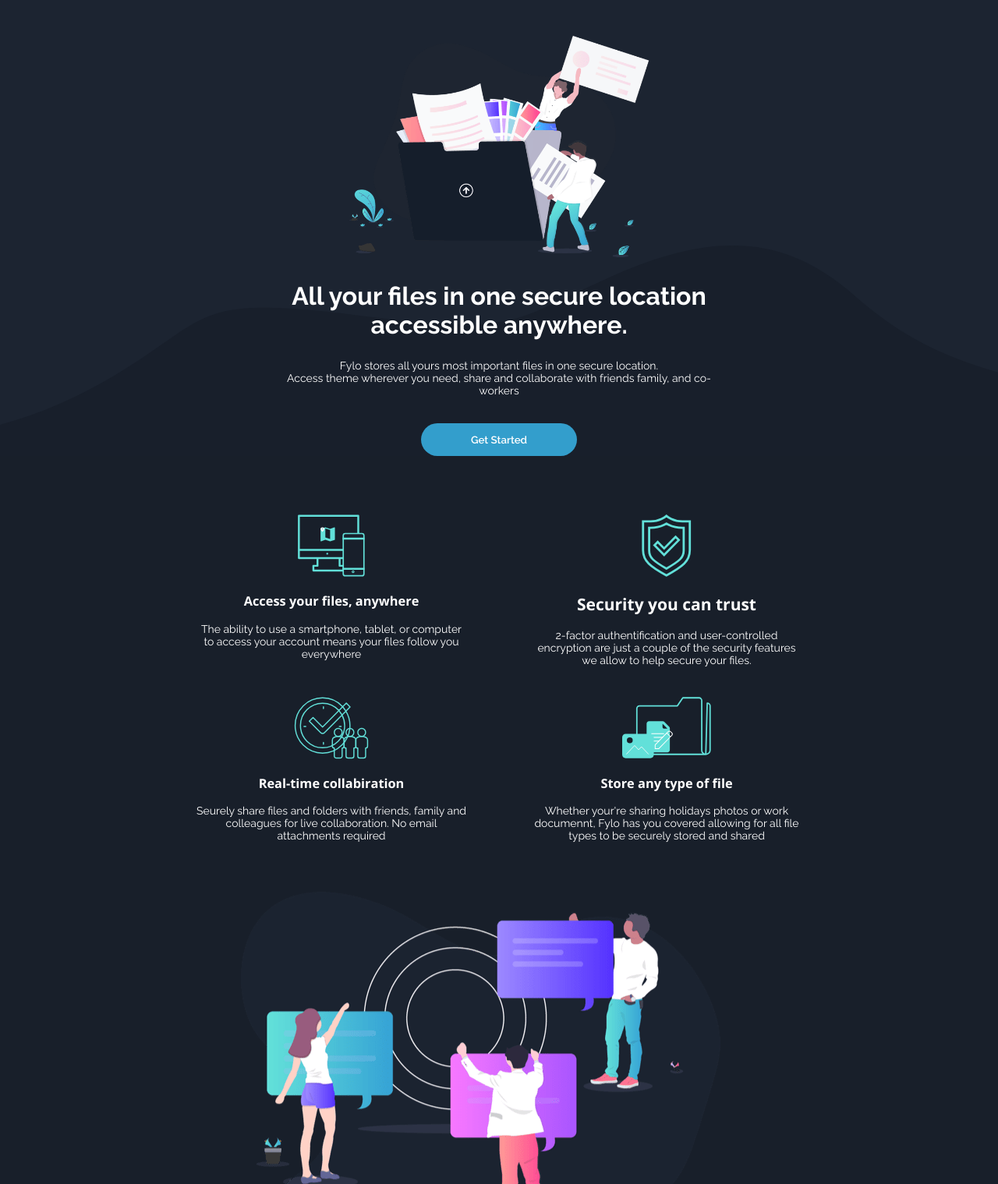
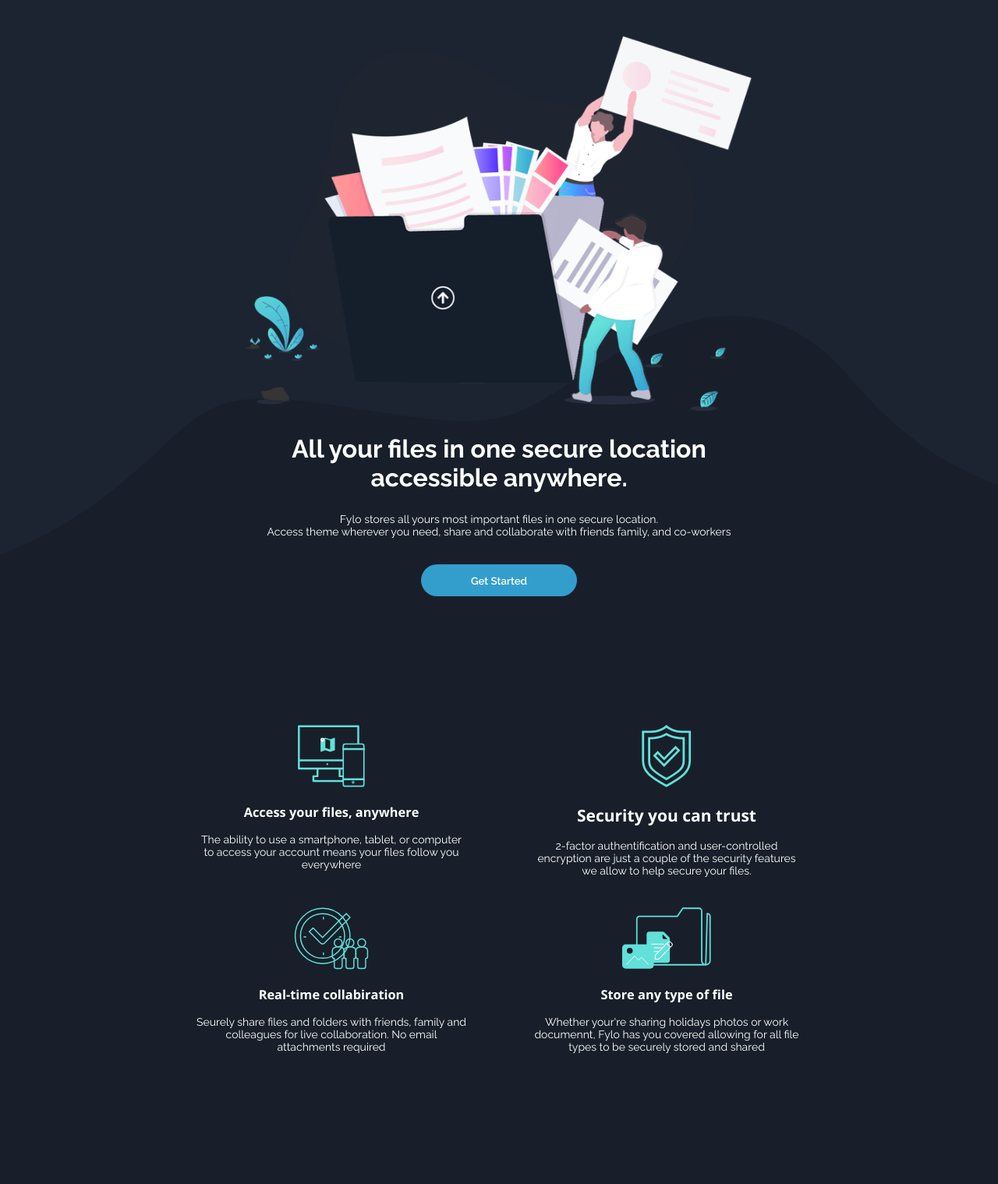
Before and after one commit to noxtv1/Dark-Landing-Page, a plain HTML site: page index.html in a window 1280 px wide. Shown: the part 81-1600 px from the top of the page at 78% size. Drawn offline with nearby package versions, Linux system fonts and the light colour scheme.

Commit message:
Update style.css

```diff
--- a/css/style.css
+++ b/css/style.css
@@ -48,13 +48,13 @@ h1, p {
 /* INTRO STYLE */
 
 .introImg {
-    width: 70%;
+    width: 100%;
 }
 section h1 {
     font-size: xx-large;
 }
 .top-container {
-    max-width: 550px;
+    max-width: 650px;
     margin: auto;
     z-index: 10;
     position: relative;
@@ -90,17 +90,6 @@ section button {
 
 
 /* CONTENT STYLE  */
-/* content::before {
-    content: "";
-    z-index: 0;
-    display: block;
-    position: absolute;
-    top: 470px;
-    height: 229px;
-    width: 100%;
-    background-size: 100% 100% ;
-    background-image: url(../images/bg-curvy-desktop.svg);
-} */
 
 content {
     width: 100%;
@@ -111,7 +100,7 @@ content {
 .container {
     position: relative;
     max-width: 90%;
-    margin: 50px auto auto auto;
+    margin: 140px auto auto auto;
 }
 
 .box-container {
@@ -134,7 +123,7 @@ content {
     justify-content: center;
     align-items: center;
     margin: auto auto 50px auto;
-    padding-top: 50px;
+    padding-top: 10rem;
     flex-flow: wrap;
 }
     .stay-container .box:nth-child(1) {
@@ -174,7 +163,7 @@ content {
     justify-content: center;
     flex-wrap: wrap;
     width: 100%;
-    padding-top: 50px;
+    padding-top: 10rem;
 }
     .quote-container .box {
         position: relative;
@@ -236,7 +225,7 @@ content {
     border-radius: 5px;
     min-width: 40%;
 }
-}
+
     .early-container h2 {
         margin: 0;
     }
@@ -345,6 +334,9 @@ footer img {
     #header{
         padding: 2rem;
     }
+    .container {
+        margin-top: 50px;
+    }
 
 }
 
```
